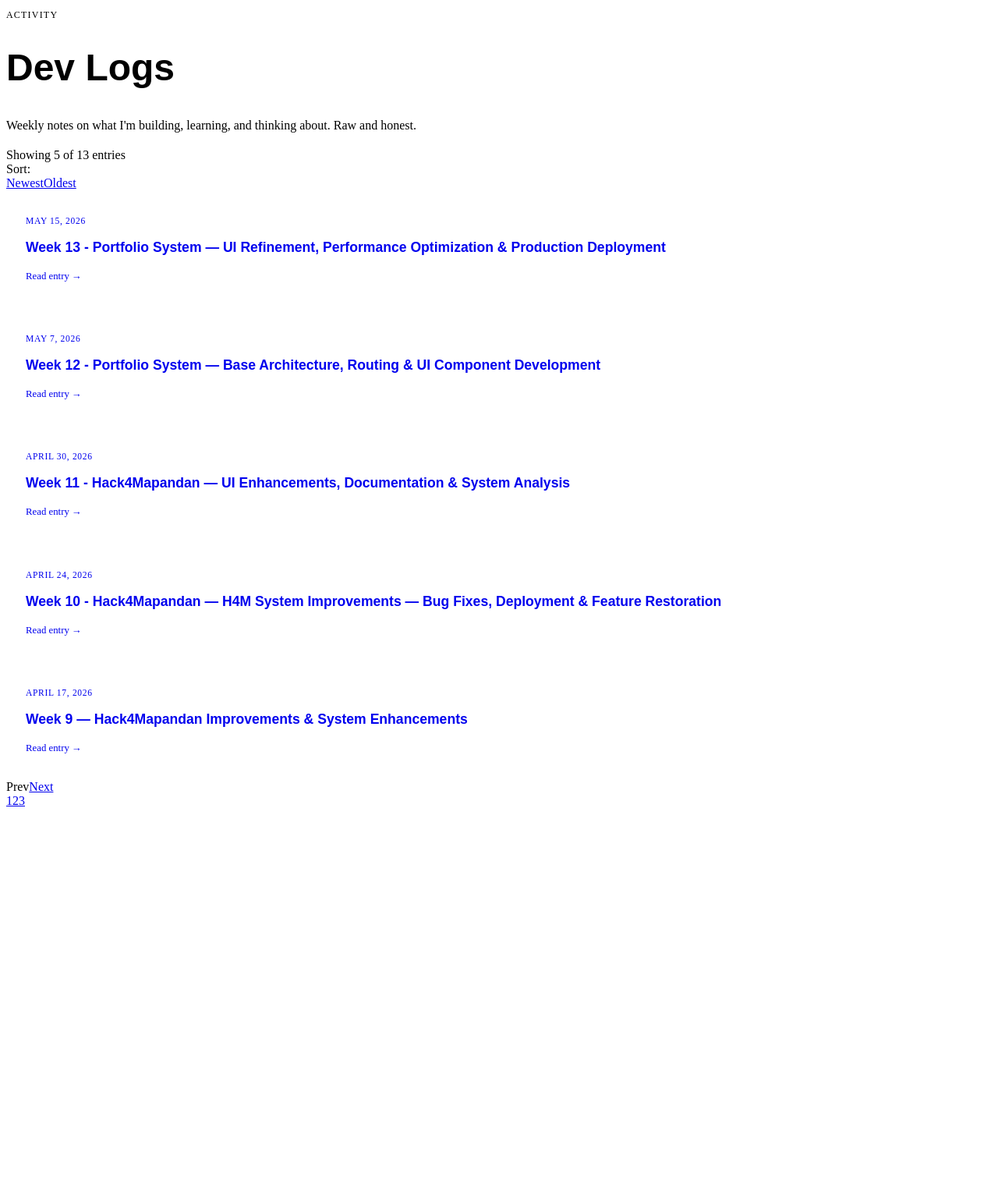
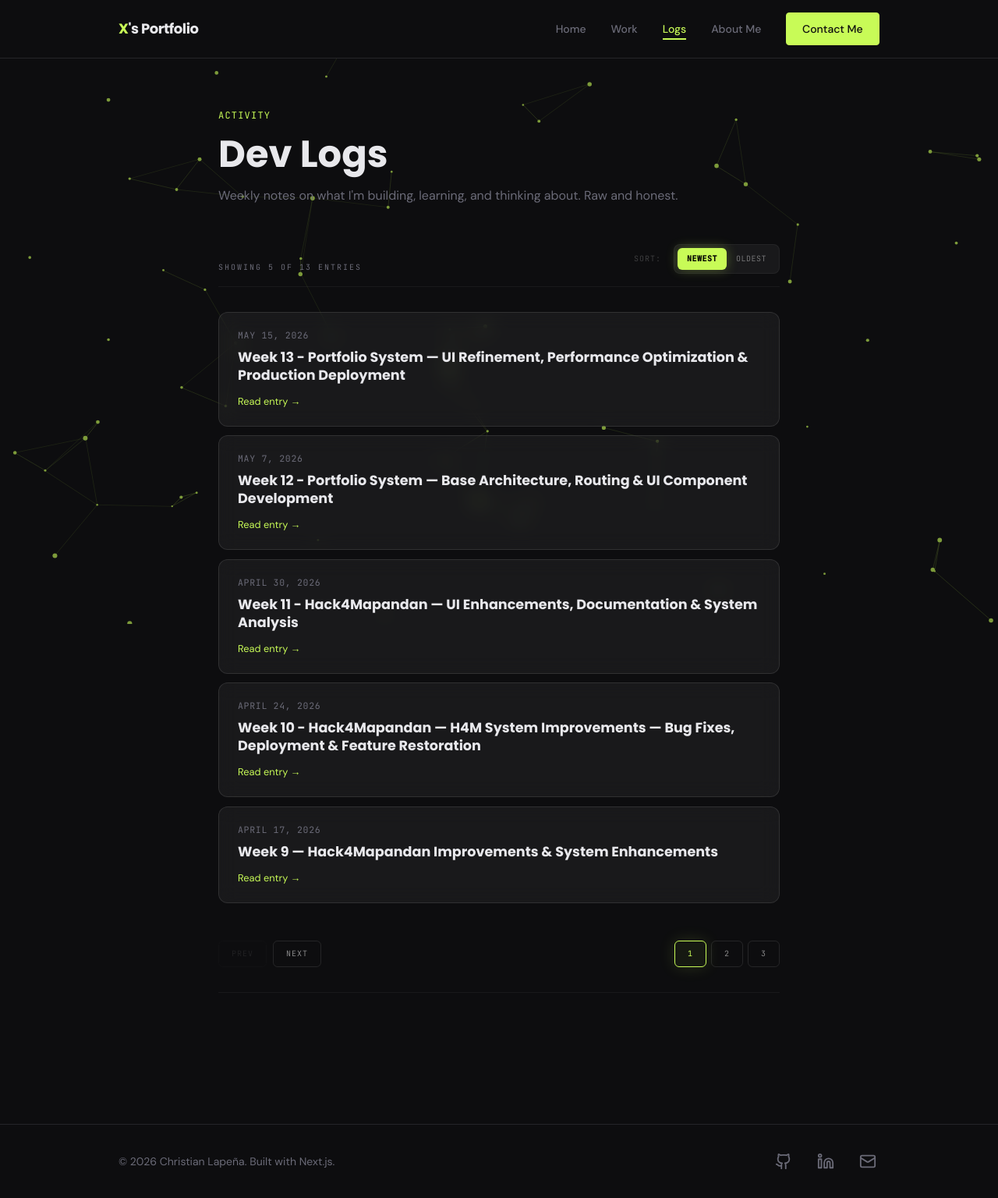
Before and after one commit to krextyan/portfolio, a Next.js app: page /logs in a window 1280 px wide. Shown: the whole page at 78% size. Before the commit the page ends 1044 px from the top, so only its background shows below. Built offline with nearby package versions, Linux system fonts and the light colour scheme.

Commit message:
It will go back to the previous working version because the website’s CSS disappeare

```diff
--- a/app/layout.tsx
+++ b/app/layout.tsx
@@ -1,29 +1,87 @@
-import { Metadata } from 'next'
+// app/layout.tsx
+// ─────────────────────────────────────────
+// Root layout — wraps every page.
+// This is where global fonts, metadata, and
+// shared UI (Navbar, Footer) live.
+// ─────────────────────────────────────────
 
+import type { Metadata } from "next";
+import "./globals.css";
+import Navbar from "@/components/Navbar";
+import Footer from "@/components/Footer";
+import BackToTop from "@/components/BackToTop";
+import ParticlesBackground from "@/components/ParticlesBackground";
+
+// ── Site-wide SEO metadata ────────────────
 export const metadata: Metadata = {
-  metadataBase: new URL('https://krextyan-portfolio.vercel.app'),
+  metadataBase: new URL("https://krextyan-portfolio.vercel.app"),
   title: {
-    default: 'Christian Lapena | Krextyan Portfolio',
-    template: '%s | Krextyan'
+    default: "Christian Lapeña — Developer",
+    template: "%s | Christian Lapeña",
   },
-  description: 'Software Engineering Portfolio of Krextyan, specializing in React and Next.js.',
+  description:
+    "Full-stack developer building fast, clean, user-focused software.",
+  keywords: ["christian lapena vercel", "christian lapena portfolio", "krextyan portfolio", "Itchan Vercel", "Xs Portfolio"],
+  authors: [{ name: "Christian Lapeña" }],
+  creator: "Christian Lapeña",
   openGraph: {
-    title: 'Christian Lapena | Krextyan Portfolio',
-    description: 'Explore my latest projects and coding insights.',
-    url: 'https://krextyan-portfolio.vercel.app',
-    siteName: 'Krextyan Portfolio',
-    type: 'website',
+    type: "website",
+    locale: "en_US",
+    url: "https://krextyan-portfolio.vercel.app/",
+    siteName: "Christian Lapeña Portfolio",
   },
-  robots: {
-    index: true,
-    follow: true,
+  alternates: {
+    canonical: "https://krextyan-portfolio.vercel.app/",
   },
+  verification: {
+    google: "H0iGaYMz4nzmAqlfSmNJ8ZscH-5hAPO9nPW0wdNQDIs",
+  },
+};
+
+export default function RootLayout({
+  children,
+}: {
+  children: React.ReactNode;
+}) {
+  return (
+    <html lang="en" suppressHydrationWarning>
+      <head>
+        {/* Google Fonts — DM Serif Display + DM Sans + JetBrains Mono + Poppins */}
+        <link rel="preconnect" href="https://fonts.googleapis.com" />
+        <link
+          rel="preconnect"
+          href="https://fonts.gstatic.com"
+          crossOrigin="anonymous"
+        />
+        <link
+          href="https://fonts.googleapis.com/css2?family=DM+Serif+Display:ital@0;1&family=DM+Sans:ital,opsz,wght@0,9..40,300..700;1,9..40,300..400&family=JetBrains+Mono:wght@400;500&family=Poppins:wght@400;700&display=swap"
+          rel="stylesheet"
+        />
+        <script
+          dangerouslySetInnerHTML={{
+            __html: `
+              (function() {
+                try {
+                  var theme = localStorage.getItem('theme');
+                  if (theme === 'dark' || (!theme && window.matchMedia('(prefers-color-scheme: dark)').matches)) {
+                    document.documentElement.classList.add('dark');
+                  }
+                } catch (e) {}
+              })();
+            `,
+          }}
+        />
+      </head>
+      <body className="flex flex-col min-h-screen">
+        <ParticlesBackground />
+        <Navbar />
+
+        {/* Main content area — grows to fill available height */}
+        <main className="flex-1">{children}</main>
+
+        <Footer />
+        <BackToTop />
+      </body>
+    </html>
+  );
 }
-
-export default function RootLayout({ children }: { children: React.ReactNode }) {
-  return (
-    <html lang="en">
-      <body>{children}</body>
-    </html>
-  )
-}
--- a/app/page.tsx
+++ b/app/page.tsx
@@ -18,7 +18,8 @@ import RobotChat from "@/components/RobotChat";
 import type { Metadata } from "next";
 
 export const metadata: Metadata = {
-  description: "Full-stack developer portfolio of Christian Lapena (Krextyan) — exploring projects, logs, and software engineering insights.",
+  title: "Home",
+  description: "Full-stack developer portfolio — projects, logs, and more.",
 };
 
 export default function HomePage() {
@@ -30,7 +31,7 @@ export default function HomePage() {
     "@context": "https://schema.org",
     "@type": "Person",
     "name": "Christian Lapena",
-    "alternateName": ["itchan", "Krextyan"],
+    "alternateName": "itchan",
     "url": "https://krextyan-portfolio.vercel.app/",
     "jobTitle": "Software Developer",
     "sameAs": [
--- a/app/sitemap.ts
+++ b/app/sitemap.ts
@@ -1,26 +1,25 @@
-import { MetadataRoute } from 'next'
+import { MetadataRoute } from 'next';
+import { getAllLogSlugs } from '@/lib/logs';
 
 export default function sitemap(): MetadataRoute.Sitemap {
-  const baseUrl = 'https://krextyan-portfolio.vercel.app'
+  // Tinanggal ang trailing slash para iwas sa double slash sa URLs
+  const baseUrl = "https://krextyan-portfolio.vercel.app";
+
+  // Get all log pages
+  const logs = getAllLogSlugs().map((slug) => ({
+    url: `${baseUrl}/logs/${slug}`,
+    lastModified: new Date(),
+  }));
 
   return [
     {
       url: baseUrl,
       lastModified: new Date(),
-      changeFrequency: 'monthly',
-      priority: 1,
     },
     {
       url: `${baseUrl}/work`,
       lastModified: new Date(),
-      changeFrequency: 'monthly',
-      priority: 0.8,
     },
-    {
-      url: `${baseUrl}/logs`,
-      lastModified: new Date(),
-      changeFrequency: 'weekly',
-      priority: 0.5,
-    },
-  ]
+    ...logs,
+  ];
 }
```
